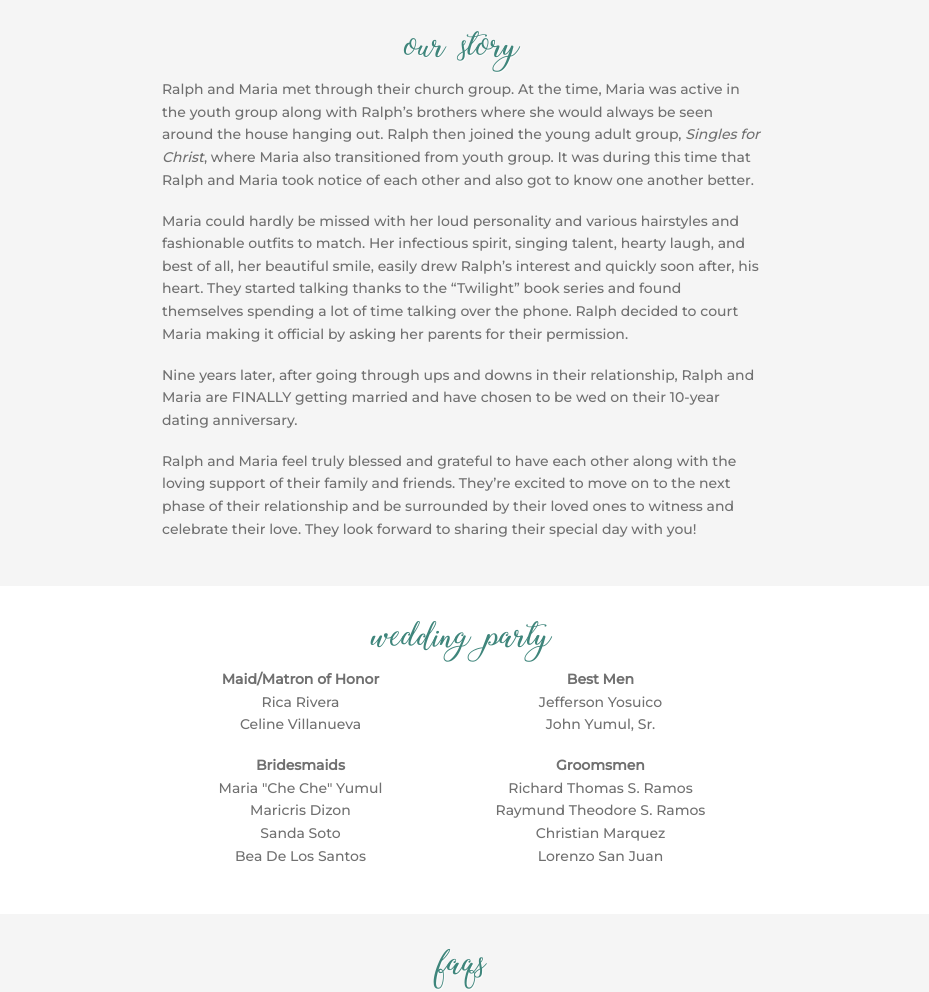
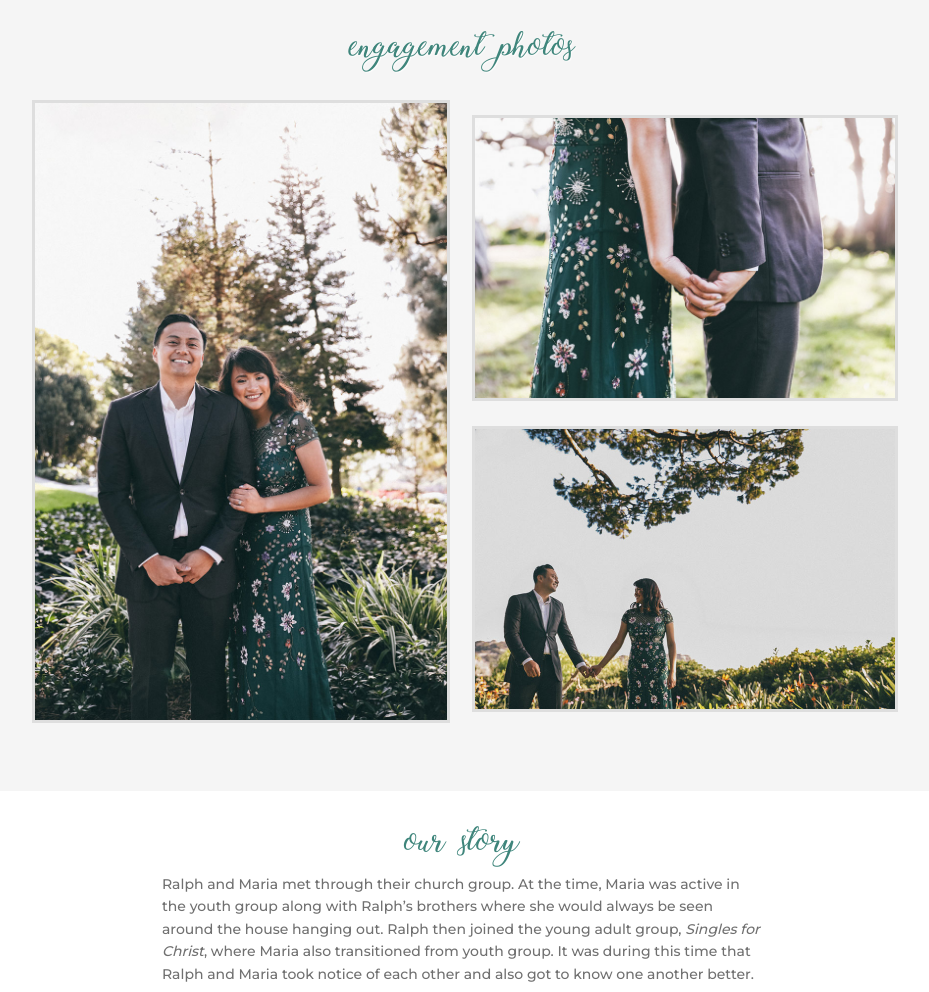
Before and after one commit to ralphtimramos/ralphanddimples, a website: page index.html in a window 1280 px wide. Shown: the part 854-1846 px from the top of the page, without its empty margins (178-1107 px from the left). Drawn offline with nearby package versions, Linux system fonts and the light colour scheme.

Commit message:
engagement photos and vendors

```diff
--- a/index.html
+++ b/index.html
@@ -43,6 +43,22 @@
           <a href="" class="link-copy">1 Ponto Rd,<br> Carlsbad, CA 92011</a>
         </p>
         <p><strong>Cocktail Hour will <br>begin at 6:00 pm</strong></p>
+      </div>
+    </div>
+  </section>
+  <section class="custom">
+    <div>
+      <h2>Engagement Photos</h2>
+      <div class="elite-grid-container">
+        <picture class="left-frame">
+          <img src="/photos/rm-1.jpg" alt="" class="w-98">
+        </picture>
+        <picture class="top-right">
+          <img src="/photos/rm-2.jpg" alt="" class="w-100">
+        </picture>
+        <picture class="bottom-right">
+          <img src="/photos/rm-3.jpg" alt="" class="w-100">
+        </blockquote>
       </div>
     </div>
   </section>
@@ -121,6 +137,27 @@
       </ul>
     </div>
   </section>
+  <section>
+    <div class="center">
+      <h2>Vendors</h2>
+      <div class="flex-columns">
+        <div>
+          <h4>The Raconteur Collective</h4>
+          <p><a href="http://www.theracollective.com" class="link-copy" target="_blank">theracollective.com</a></p>
+
+          <h4>Lex and the Lotus</h4>
+          <p><a href="https://lexandthelotus.com" class="link-copy" target="_blank">lexandthelotus.com</a></p>
+        </div>
+        <div>
+          <h4>Republic of Music</h4>
+          <p><a href="https://www.romprod.com/" class="link-copy" target="_blank">romprod.com</a></p>
+
+          <h4>Cute Cakes</h4>
+          <p><a href="https://www.cutecakes-sd.com/" class="link-copy" target="_blank">cutecakes-sd.com</a></p>
+        </div>
+      </div>
+    </div>
+  </section>
   <footer class="center">
     <small>Ralph &amp; Maria &copy; 2018. All rights reserved.</small>
   </footer>
--- a/src/scss/r&m.scss
+++ b/src/scss/r&m.scss
@@ -269,6 +269,16 @@ section {
   p {
     margin-bottom: 1.3em;
   }
+  &.custom {
+    > div {
+      @include breakpoint(md) {
+        width: 864px;
+      }
+    }
+    h2 {
+      margin-bottom: 1.75rem;
+    }
+  }
 }
 
 footer {
@@ -288,7 +298,61 @@ footer {
   display: block;
 }
 
+.h-100 {
+  height: 100%;
+}
+
 .space-between {
   display: block;
   height: 45px;
 }
+
+.w-100 {
+  width: 100%;
+}
+
+.w-98 {
+  width: 98%;
+}
+
+// grid
+.elite-grid-container {
+  @include breakpoint(lg) {
+    display: grid;
+    grid-gap: 20px;
+    grid-template-columns: 1fr 1fr;
+    grid-template-rows: 1fr 1fr;
+    height: 100%;
+    margin: 0 auto 40px;
+    width: 860px;
+  }
+  img {
+    border: 3px solid $light-gray;
+  }
+}
+
+.left-frame {
+  @include breakpoint(lg) {
+    display: flex;
+    flex-direction: column;
+    grid-area: 1 / 1 / 3 / 2;
+    justify-content: center;
+  }
+}
+.top-right {
+  @include breakpoint(lg) {
+    display: flex;
+    flex-direction: column;
+    grid-area: 1 / 2 / 2 / 3;
+    justify-content: flex-end;
+  }
+}
+
+.bottom-right {
+  @include breakpoint(lg) {
+    align-content: center;
+    align-items: stretch;
+    flex-direction: column;
+    grid-area: 2 / 2 / 3 / 3;
+  }
+}
```
Also changed, not shown: dist/css/r&m.css, photos/rm-1.jpg (added), photos/rm-2.jpg (added), photos/rm-3.jpg (added), 1 other file. Lines whose indentation alone changed are shown as unchanged.
